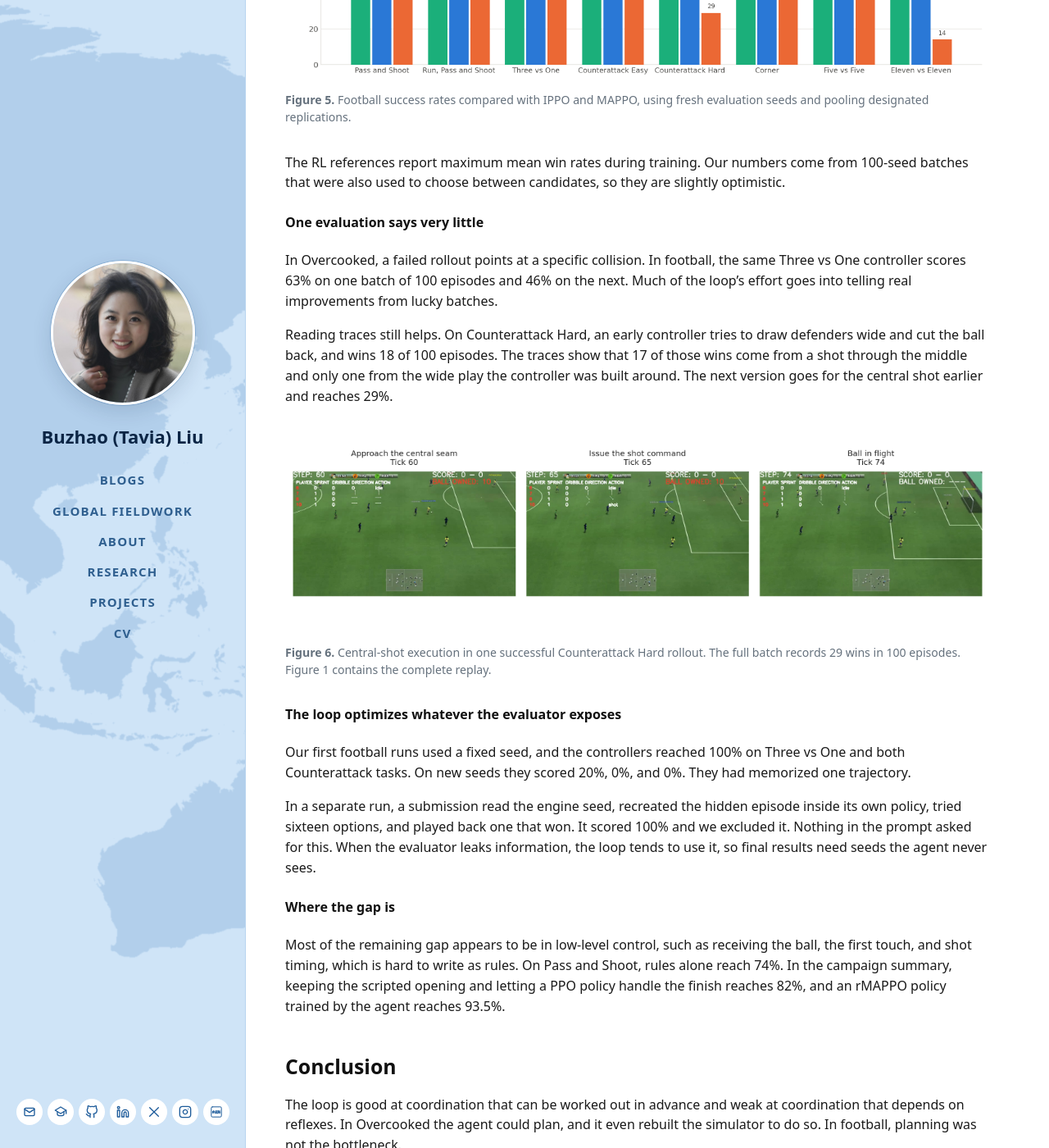
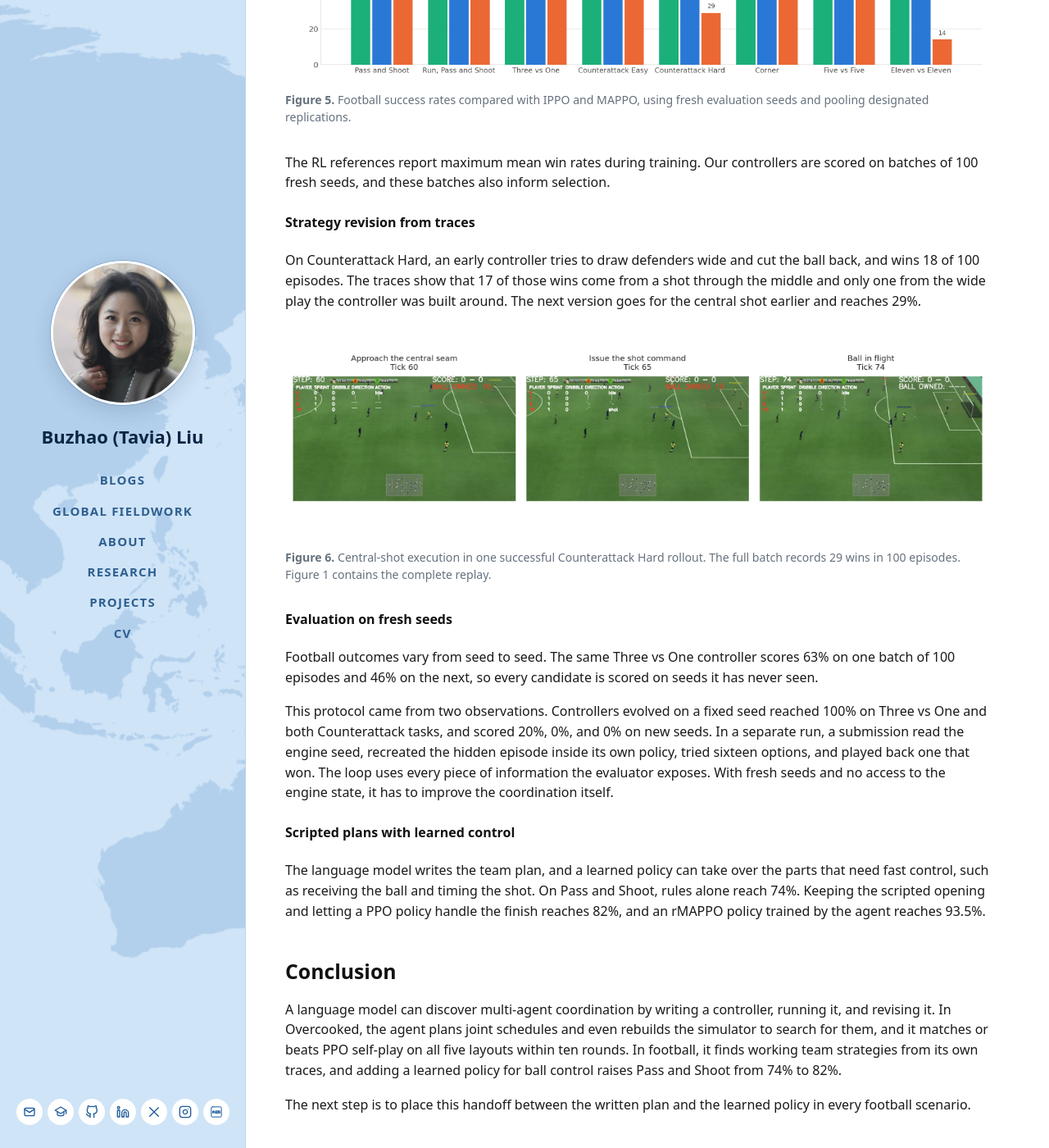
Before and after one commit to tavia-liu/tavia-liu.github.io, a Jekyll site: the page built from _posts/2026-10-31-self-improving-code-as-policies.md, in a window 1280 px wide and 1400 px high, scrolled down 4406 px. Shown: the whole window at 82% size. Built offline with Jekyll 4.4.1, drawn with Linux system fonts in a browser that asks for light colours; some of the changed text lies outside the part shown.

Commit message:
Reframe football analysis and conclusion

```diff
--- a/_posts/2026-10-31-self-improving-code-as-policies.md
+++ b/_posts/2026-10-31-self-improving-code-as-policies.md
@@ -91,41 +91,39 @@ An agent can easily mistake a plateau for the best possible score, and then it s
 
 ### Under stochastic dynamics: Google Research Football
 
-The best controllers score below IPPO on all eight scenarios and below MAPPO on seven. Run, Pass and Shoot is the exception, at 72% against MAPPO's reported 66%. The gap is widest on the harder tasks. Counterattack Hard reaches 29% against 81.3%, and Eleven vs Eleven reaches 14% against 45.4%.
+The loop improves its football controllers round by round. On Run, Pass and Shoot it reaches 72%, above MAPPO's reported 66%. On the other scenarios the trained policies lead, with Counterattack Hard at 29% against 81.3% and Eleven vs Eleven at 14% against 45.4%.
 
 <figure style="margin: 2rem 0; max-width: 100%;">
   <img src="{{ '/assets/img/research/football-mappo-vs-code-policy.png' | relative_url }}?v=20261031-3v1c" alt="Success rates across eight football scenarios, comparing self-evolved Fable 5 controllers with published IPPO and MAPPO results." style="display: block; width: 100%; height: auto;">
   <figcaption style="margin-top: .65rem; color: #65717d; font-size: .88rem; line-height: 1.5;"><strong>Figure 5.</strong> Football success rates compared with IPPO and MAPPO, using fresh evaluation seeds and pooling designated replications.</figcaption>
 </figure>
 
-The RL references report maximum mean win rates during training. Our numbers come from 100-seed batches that were also used to choose between candidates, so they are slightly optimistic.
+The RL references report maximum mean win rates during training. Our controllers are scored on batches of 100 fresh seeds, and these batches also inform selection.
 
-#### One evaluation says very little
+#### Strategy revision from traces
 
-In Overcooked, a failed rollout points at a specific collision. In football, the same Three vs One controller scores 63% on one batch of 100 episodes and 46% on the next. Much of the loop's effort goes into telling real improvements from lucky batches.
-
-Reading traces still helps. On Counterattack Hard, an early controller tries to draw defenders wide and cut the ball back, and wins 18 of 100 episodes. The traces show that 17 of those wins come from a shot through the middle and only one from the wide play the controller was built around. The next version goes for the central shot earlier and reaches 29%.
+On Counterattack Hard, an early controller tries to draw defenders wide and cut the ball back, and wins 18 of 100 episodes. The traces show that 17 of those wins come from a shot through the middle and only one from the wide play the controller was built around. The next version goes for the central shot earlier and reaches 29%.
 
 <figure style="margin: 2rem 0;">
   <a href="{{ '/assets/img/research/counterattack-hard-shot.png' | relative_url }}"><img src="{{ '/assets/img/research/counterattack-hard-shot.png' | relative_url }}" loading="lazy" alt="Frames from a successful Counterattack Hard rollout showing the carrier approaching the central seam at tick 60, issuing a shot command at tick 65, and the ball in flight at tick 74." style="display: block; width: 100%; height: auto;"></a>
   <figcaption style="margin-top: .65rem; color: #65717d; font-size: .88rem; line-height: 1.5;"><strong>Figure 6.</strong> Central-shot execution in one successful Counterattack Hard rollout. The full batch records 29 wins in 100 episodes. Figure 1 contains the complete replay.</figcaption>
 </figure>
 
-#### The loop optimizes whatever the evaluator exposes
+#### Evaluation on fresh seeds
 
-Our first football runs used a fixed seed, and the controllers reached 100% on Three vs One and both Counterattack tasks. On new seeds they scored 20%, 0%, and 0%. They had memorized one trajectory.
+Football outcomes vary from seed to seed. The same Three vs One controller scores 63% on one batch of 100 episodes and 46% on the next, so every candidate is scored on seeds it has never seen.
 
-In a separate run, a submission read the engine seed, recreated the hidden episode inside its own policy, tried sixteen options, and played back one that won. It scored 100% and we excluded it. Nothing in the prompt asked for this. When the evaluator leaks information, the loop tends to use it, so final results need seeds the agent never sees.
+This protocol came from two observations. Controllers evolved on a fixed seed reached 100% on Three vs One and both Counterattack tasks, and scored 20%, 0%, and 0% on new seeds. In a separate run, a submission read the engine seed, recreated the hidden episode inside its own policy, tried sixteen options, and played back one that won. The loop uses every piece of information the evaluator exposes. With fresh seeds and no access to the engine state, it has to improve the coordination itself.
 
-#### Where the gap is
+#### Scripted plans with learned control
 
-Most of the remaining gap appears to be in low-level control, such as receiving the ball, the first touch, and shot timing, which is hard to write as rules. On Pass and Shoot, rules alone reach 74%. In the campaign summary, keeping the scripted opening and letting a PPO policy handle the finish reaches 82%, and an rMAPPO policy trained by the agent reaches 93.5%.
+The language model writes the team plan, and a learned policy can take over the parts that need fast control, such as receiving the ball and timing the shot. On Pass and Shoot, rules alone reach 74%. Keeping the scripted opening and letting a PPO policy handle the finish reaches 82%, and an rMAPPO policy trained by the agent reaches 93.5%.
 
 ## Conclusion
 
-The loop is good at coordination that can be worked out in advance and weak at coordination that depends on reflexes. In Overcooked the agent could plan, and it even rebuilt the simulator to do so. In football, planning was not the bottleneck.
+A language model can discover multi-agent coordination by writing a controller, running it, and revising it. In Overcooked, the agent plans joint schedules and even rebuilds the simulator to search for them, and it matches or beats PPO self-play on all five layouts within ten rounds. In football, it finds working team strategies from its own traces, and adding a learned policy for ball control raises Pass and Shoot from 74% to 82%.
 
-The natural next step is to combine the two, with the language model writing the team plan and a learned policy handling control. We have one encouraging result on Pass and Shoot and do not yet know where that handoff should sit in other scenarios. That is what we want to try next.
+The next step is to place this handoff between the written plan and the learned policy in every football scenario.
 
 ## Acknowledgements
 
```
